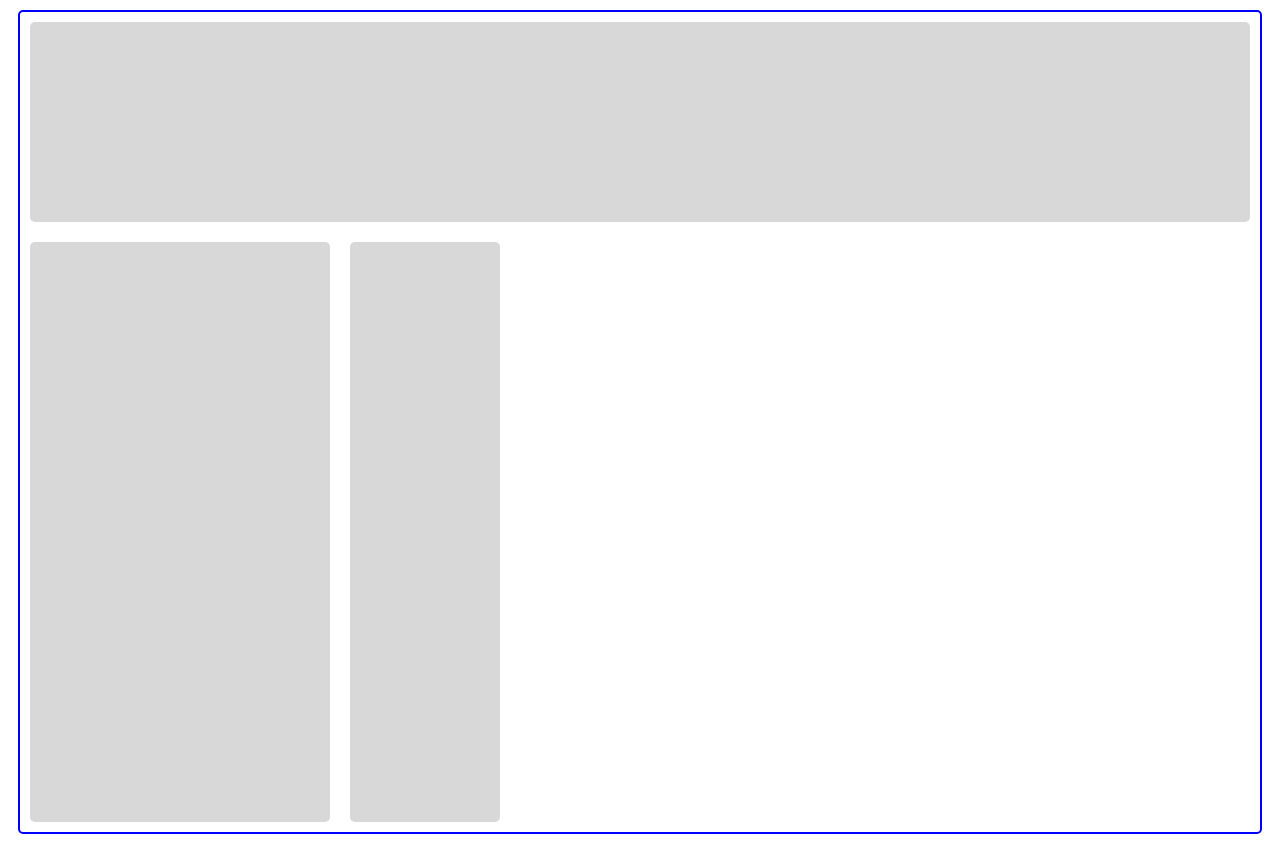
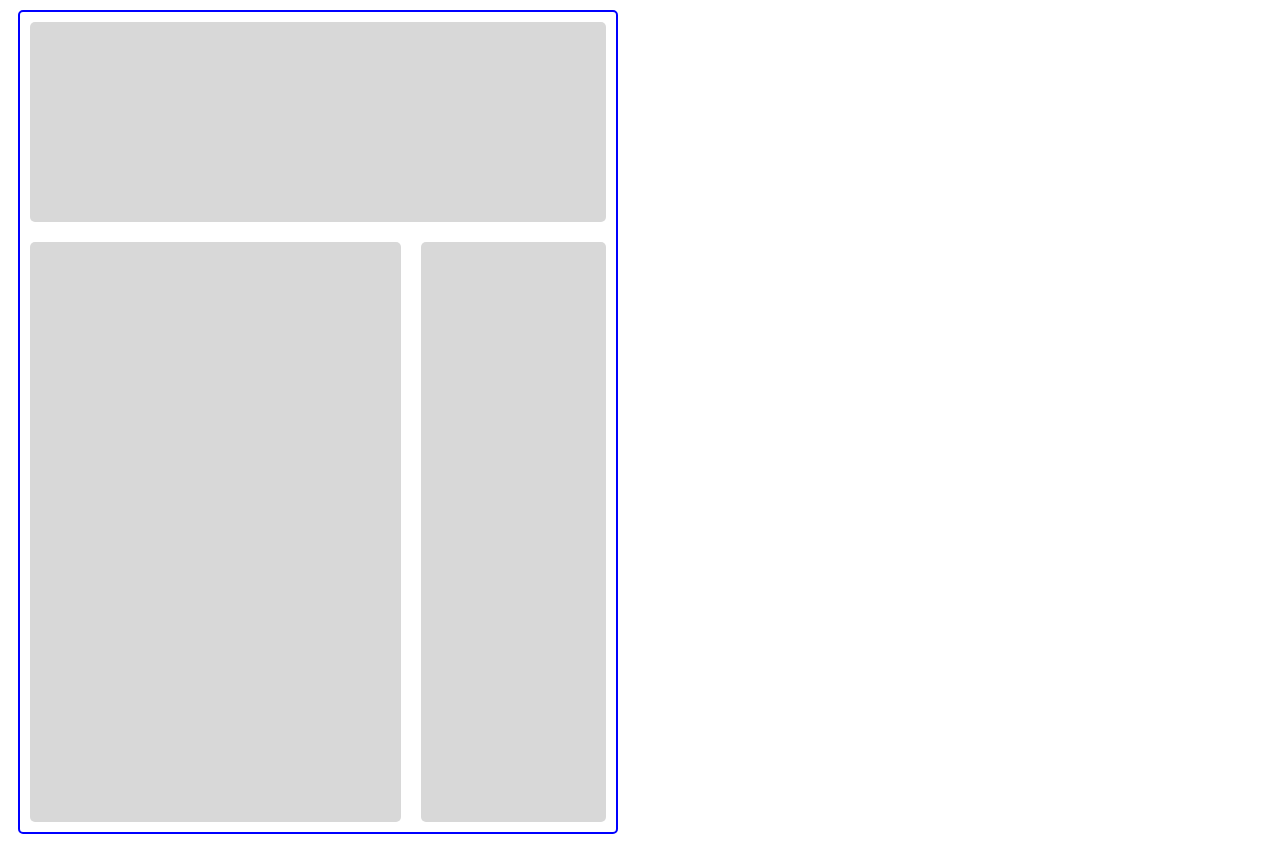
Before and after one commit to Olegogonovskyi/untitled_1, a plain HTML site: page Lesson 4 HTML/Homework1/index.html in a window 1280 px wide. Drawn offline with Linux system fonts and the light colour scheme.

Commit message:
Homework Ogonovskyi html4. homework 1 end

```diff
--- a/Lesson 4 HTML/Homework1/index.html
+++ b/Lesson 4 HTML/Homework1/index.html
@@ -9,8 +9,8 @@
 <div class="block border-radius">
 <div class="background height200 border-radius"> </div>
     <div class="flex height600">
-        <div class="background border-radius width300"></div>
-        <div class="width150 background border-radius" ></div>
+        <div class="background border-radius width2_3"></div>
+        <div class="width1_3 background border-radius" ></div>
     </div>
 </div>
 </body>
--- a/Lesson 4 HTML/Homework1/mail.css
+++ b/Lesson 4 HTML/Homework1/mail.css
@@ -4,6 +4,7 @@
 .block {
     display: block;
     border: 2px solid blue;
+    width: 600px;
 }
 .background {
     background: #d8d8d8;
@@ -15,15 +16,14 @@
 .height200 {
     height: 200px;
 }
-.width300 {
-    width: 300px;
+.width1_3 {
+    width: 33.3%;
 }
-.width150 {
-    width: 150px;
+.width2_3 {
+    width: 66.6%;
 }
 .border-radius {
     border-radius: 5px;
     box-sizing: border-box;
     margin: 10px;
 }
-.with500 {}
```
